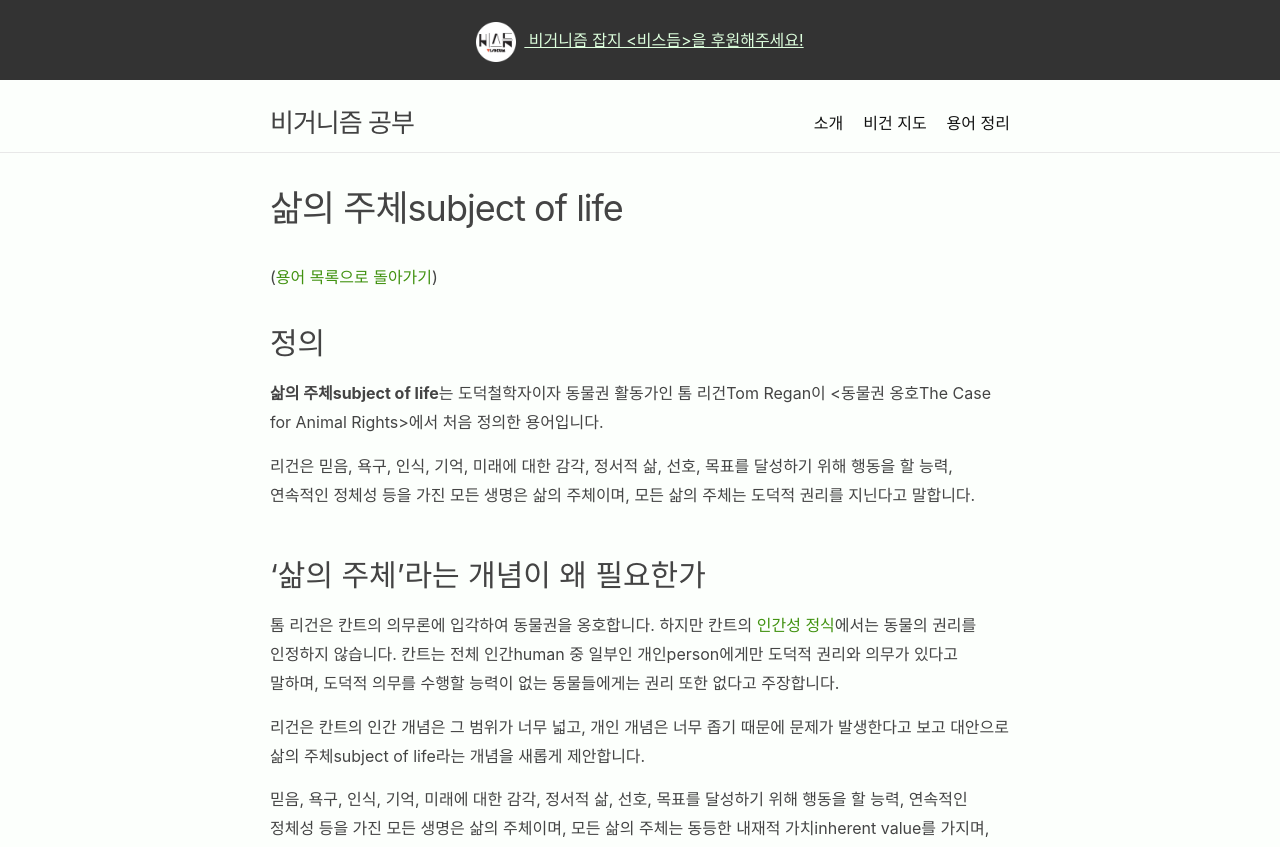
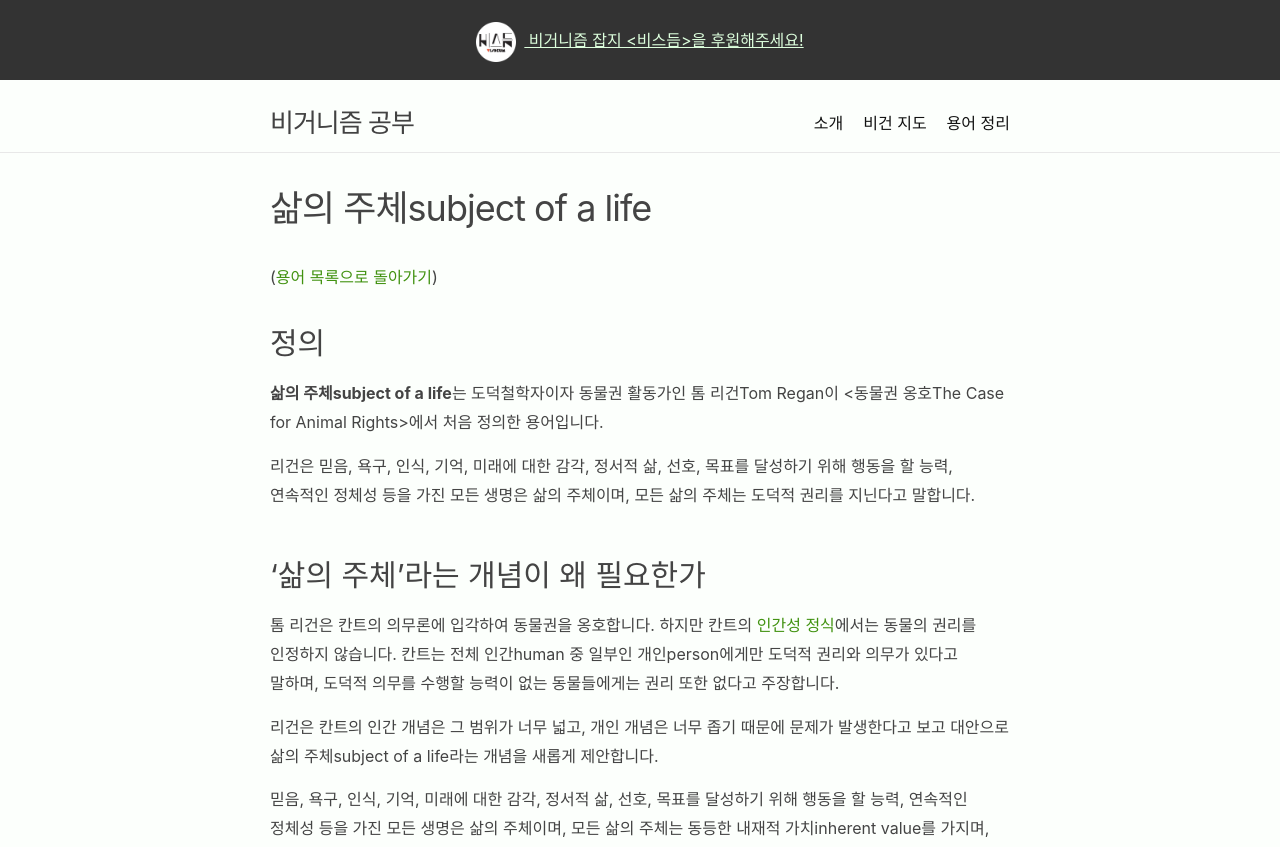
Before and after one commit to veganstudies/veganstudies.github.io, a Jekyll site: the page built from _terms/subject-of-a-life.md, in a window 1280 px wide. Shown: the top 847 px of the page. Built offline with Jekyll 4.4.1, drawn with Linux system fonts in a browser that asks for light colours.

```diff
--- a/_terms/subject-of-life.md
+++ b/_terms/subject-of-a-life.md
@@ -1,10 +1,10 @@
 ---
 layout: term
-title: "삶의 주체subject of life"
+title: "삶의 주체subject of a life"
 ---
 ## 정의
 
-**삶의 주체subject of life**는 도덕철학자이자 동물권 활동가인 톰 리건Tom Regan이 \<동물권 옹호The Case for Animal Rights\>에서 처음 정의한 용어입니다.
+**삶의 주체subject of a life**는 도덕철학자이자 동물권 활동가인 톰 리건Tom Regan이 \<동물권 옹호The Case for Animal Rights\>에서 처음 정의한 용어입니다.
 
 리건은 믿음, 욕구, 인식, 기억, 미래에 대한 감각, 정서적 삶, 선호, 목표를 달성하기 위해 행동을 할 능력, 연속적인 정체성 등을 가진 모든 생명은 삶의 주체이며, 모든 삶의 주체는 도덕적 권리를 지닌다고 말합니다.
 
@@ -12,7 +12,7 @@ title: "삶의 주체subject of life"
 
 톰 리건은 칸트의 의무론에 입각하여 동물권을 옹호합니다. 하지만 칸트의 [인간성 정식](/terms/humanity-formula.html)에서는 동물의 권리를 인정하지 않습니다. 칸트는 전체 인간human 중 일부인 개인person에게만 도덕적 권리와 의무가 있다고 말하며, 도덕적 의무를 수행할 능력이 없는 동물들에게는 권리 또한 없다고 주장합니다.
 
-리건은 칸트의 인간 개념은 그 범위가 너무 넓고, 개인 개념은 너무 좁기 때문에 문제가 발생한다고 보고 대안으로 삶의 주체subject of life라는 개념을 새롭게 제안합니다.
+리건은 칸트의 인간 개념은 그 범위가 너무 넓고, 개인 개념은 너무 좁기 때문에 문제가 발생한다고 보고 대안으로 삶의 주체subject of a life라는 개념을 새롭게 제안합니다.
 
 믿음, 욕구, 인식, 기억, 미래에 대한 감각, 정서적 삶, 선호, 목표를 달성하기 위해 행동을 할 능력, 연속적인 정체성 등을 가진 모든 생명은 삶의 주체이며, 모든 삶의 주체는 동등한 내재적 가치inherent value를 가지며, 이들에게는 도덕적 권리도 있습니다.
 
```
